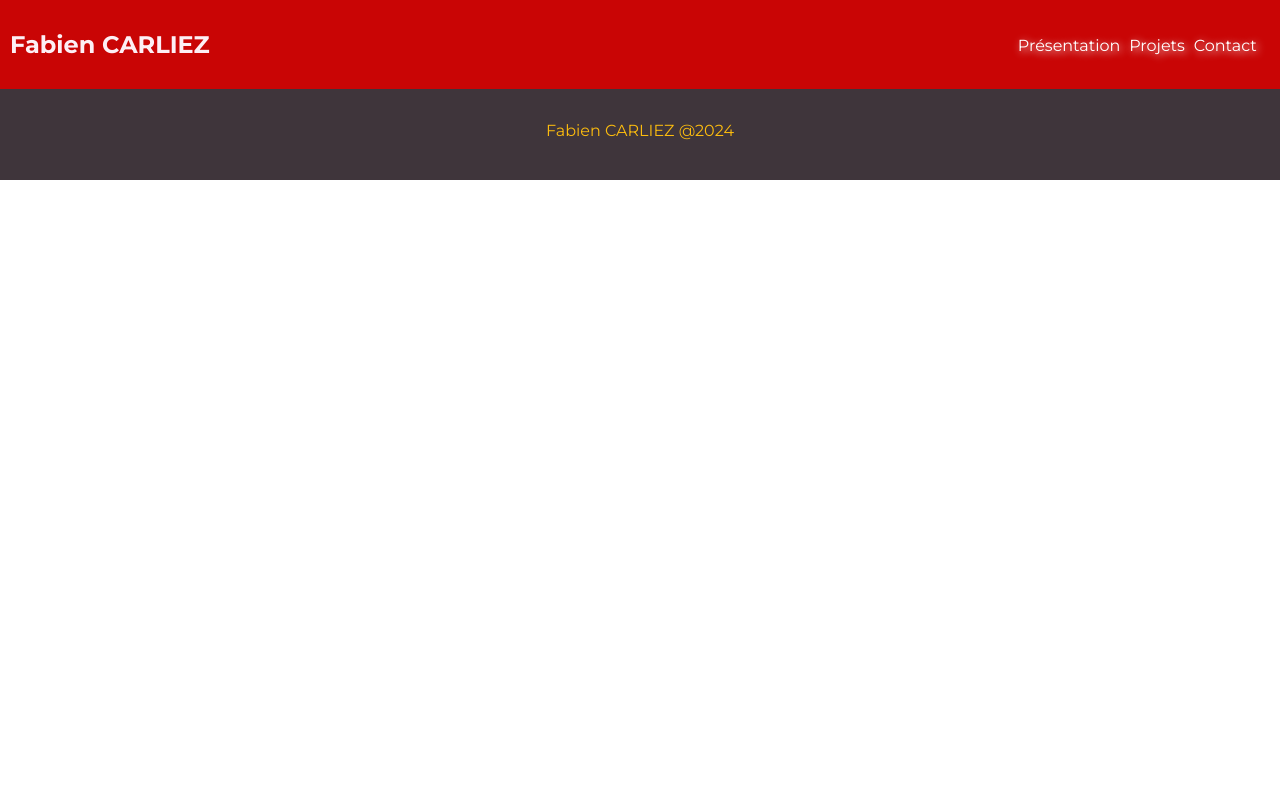
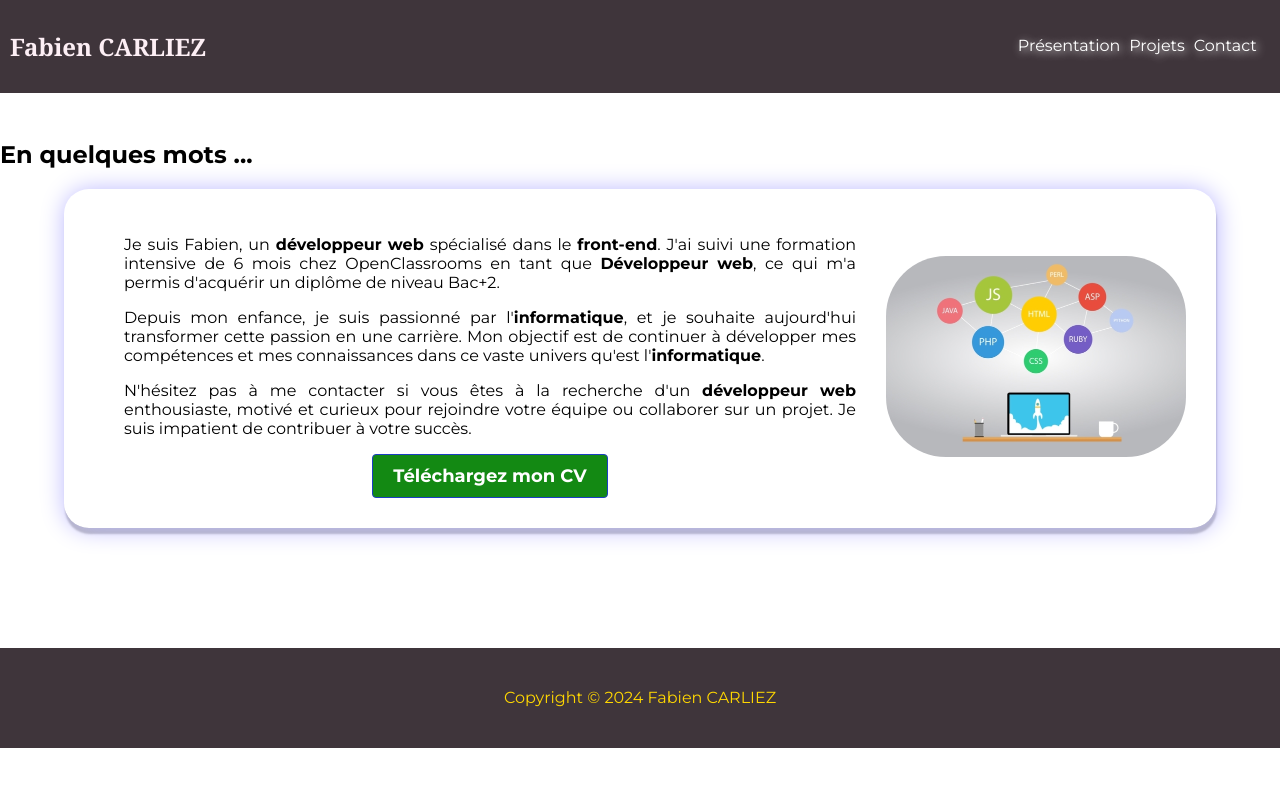
Before and after one commit to Gudule59/Frontend, a React (Create React App) app: page / in a window 1280 px wide. Shown: the top 786 px of the page. Built offline with nearby package versions, Linux system fonts and the light colour scheme.

Commit message:
ajout d'une presentation et du CV

```diff
--- a/src/App.js
+++ b/src/App.js
@@ -1,11 +1,13 @@
 import './App.scss';
 import Banner from "./components/banners/banner.js";
 import Footer from './components/footer/footer.js';
+import Presentation from './components/presentation/presentation.js';
 
 function App() {
   return (
     <>
       <Banner />
+      <Presentation />
       <Footer />
     </>
   );
--- a/src/App.scss
+++ b/src/App.scss
@@ -1,7 +1,7 @@
 @import url('https://fonts.googleapis.com/css2?family=Montserrat:ital,wght@0,100;0,200;0,300;0,400;0,500;0,600;0,700;0,800;0,900;1,100;1,200;1,300;1,400;1,500;1,600;1,700;1,800;1,900&display=swap');
 @import './components/banners/banner.scss';
 @import './components/Footer/footer.scss';
-
+@import './components/presentation/presensation.scss';
 
 * {
   font-family: 'Montserrat';
--- a/src/components/banners/banner.scss
+++ b/src/components/banners/banner.scss
@@ -17,7 +17,7 @@ nav {
     position: fixed;
     display: flex;
     justify-content: space-between;
-    background-color: #c90505;
+    background-color: #3f353b;
     color: #FDEFF5;
     width: 100%;
     z-index: 1;
@@ -25,6 +25,9 @@ nav {
     padding: 10px;
 }
 
+h1 {
+font-family: Cambria, Cochin, Georgia, Times, 'Times New Roman', serif;
+}
 
 nav a,
 nav a:visited {
--- a/src/components/footer/footer.js
+++ b/src/components/footer/footer.js
@@ -1,5 +1,5 @@
 import React from "react";
 
 export default function footer() {
-  return <footer>Fabien CARLIEZ @2024</footer>;
+  return <footer> Copyright © 2024 Fabien CARLIEZ </footer>;
 }
--- a/src/components/footer/footer.scss
+++ b/src/components/footer/footer.scss
@@ -2,7 +2,7 @@ footer {
     position: relative;
     top: 80px;
     background-color: #3f353b;
-    color: #fcbc0e;
+    color: #FFD700;
     height: 100px;
     display: flex;
     align-items: center;
--- /dev/null
+++ b/src/components/presentation/presensation.scss
@@ -0,0 +1,108 @@
+@mixin flex-center {
+    display: flex;
+    align-items: center;
+    justify-content: center;
+}
+
+$primary-color: #06011d;
+$secondary-color: #082ebd;
+$tertiary-color: #f0f0f0 ;
+
+.info {
+    margin-top: 140px;
+    padding-bottom: 40px;
+    &__subtitle {
+        padding: 0 30px;
+    }
+    &__flex {
+        @include flex-center;
+        box-shadow: 1px 1px 25px 0 #b8b5ff, 1px 6px 2px 0 rgb(182, 182, 182);
+        border-radius: 25px;
+        padding: 30px;
+        margin: 0 5%;
+    }
+
+    &__image img {
+        border-radius: 60px;
+        width: 300px;
+
+    }
+    &__cv {
+        @include flex-center;
+        a {
+            text-decoration: none;
+            background: green;
+            color: white;
+            font-size: 18px;
+            font-weight: bold;
+            display: inline-block;
+            padding: 10px 20px;
+            border: 1px solid $secondary-color;
+            cursor: pointer;
+            transition: background 0.6s ease, color 0.4s ease, box-shadow 0.4s ease, transform 0.3s ease;
+            border-radius: 4px;
+            position: relative;
+            overflow: hidden;
+
+            // Animation de clignotement
+            animation: blink 2s infinite;
+            @keyframes blink {
+                0%, 100% {
+                    opacity: 1;
+                }
+                50% {
+                    opacity: 0.65;
+                }
+            }
+
+            // Effet de pulsation
+            &::before {
+                content: '';
+                position: absolute;
+                top: 50%;
+                left: 50%;
+                width: 300%;
+                height: 300%;
+                background: rgba($secondary-color, 0.2);
+                border-radius: 50%;
+                transform: translate(-50%, -50%) scale(0);
+                transition: transform 0.5s ease;
+            }
+
+            &:hover::before {
+                transform: translate(-50%, -50%) scale(1);
+            }
+
+            &:hover {
+                background: green;
+                color: white;
+                box-shadow: 0px 0px 10px rgba(0, 0, 0, 0.2);
+                transform: scale(1.35);
+                animation: none; // Arrête le clignotement au survol
+            }
+        }
+    }
+
+}
+
+@media (max-width : 768px) {
+    .info {
+        &__flex {
+            flex-direction: column;
+        }
+        &__image {
+            display: none;
+        }
+        &__subtitle {
+            padding: 0 10px;
+            font-size: 14px;
+        }
+        &__flex {
+            margin: 0 1%;
+            padding: 15px 5px ;
+        }
+        &__link {
+            font-size: 14px;
+        }
+    }
+}
--- /dev/null
+++ b/src/components/presentation/presentation.js
@@ -0,0 +1,45 @@
+import React from 'react'
+import imagePortfolio from '../../images/image_portfolio.jpg'
+import cv from '../../data/CARLIEZ_Fabien.pdf'
+
+
+function Info() {
+    return (
+      <section className='info' id='about'>
+        <div className='info__content'>
+          <h2 className='title'>En quelques mots ...</h2>
+          <div className='info__flex '>
+          <div className='info__text'>
+            <p className='info__subtitle'>
+                Je suis Fabien, un <strong>développeur web</strong> spécialisé dans le <strong>front-end</strong>.
+                 J'ai suivi une formation intensive de 6 mois chez OpenClassrooms en tant que <strong>Développeur web</strong>,
+                 ce qui m'a permis d'acquérir un diplôme de niveau Bac+2.
+            </p>
+            <p className='info__subtitle'>
+                Depuis mon enfance, je suis passionné par l'<strong>informatique</strong>, et je souhaite aujourd'hui
+                transformer cette passion en une carrière. Mon objectif est de continuer à développer mes compétences et
+                 mes connaissances dans ce vaste univers qu'est l'<strong>informatique</strong>.
+            </p>
+            <p className='info__subtitle'>
+                N'hésitez pas à me contacter si vous êtes à la recherche d'un <strong>développeur web</strong> enthousiaste, motivé et curieux pour rejoindre
+                votre équipe ou collaborer sur un projet. Je suis impatient de contribuer à votre succès.
+            </p>
+            <div className='info__cv'>
+            <a href={cv} className='info__link' target="_blank" rel="noopener noreferrer">
+                Téléchargez mon CV
+            </a>
+            </div>
+           </div>
+           <div className='info__image'>
+            <img src={imagePortfolio} alt="profil" />
+          </div>
+          </div>
+
+        </div>
+      </section>
+    );
+  }
+
+
+
+export default Info
```
Also changed, not shown: src/images/image_portfolio.jpg (added), 1 other file (tests, documents, lock files or other folders).
